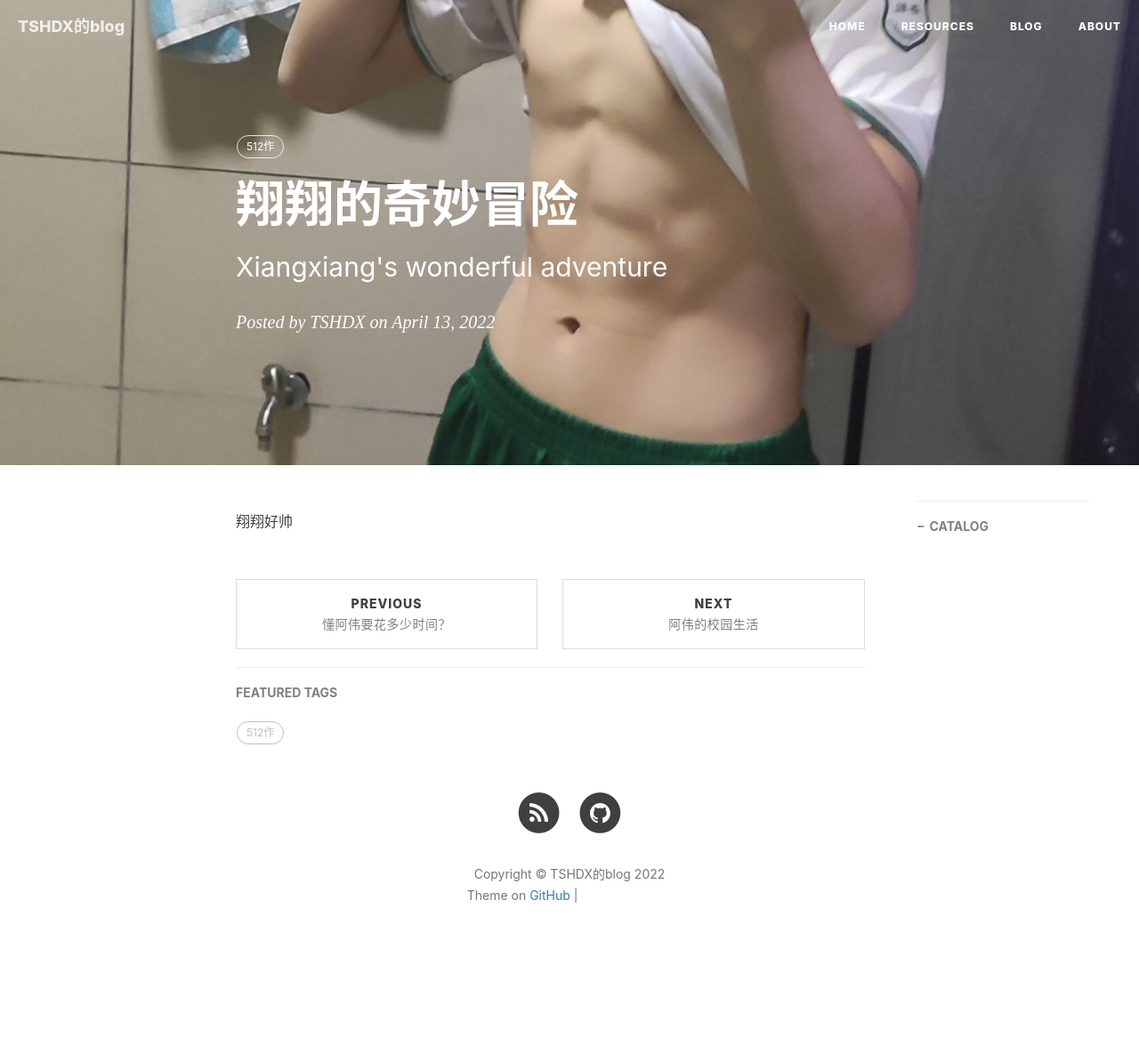
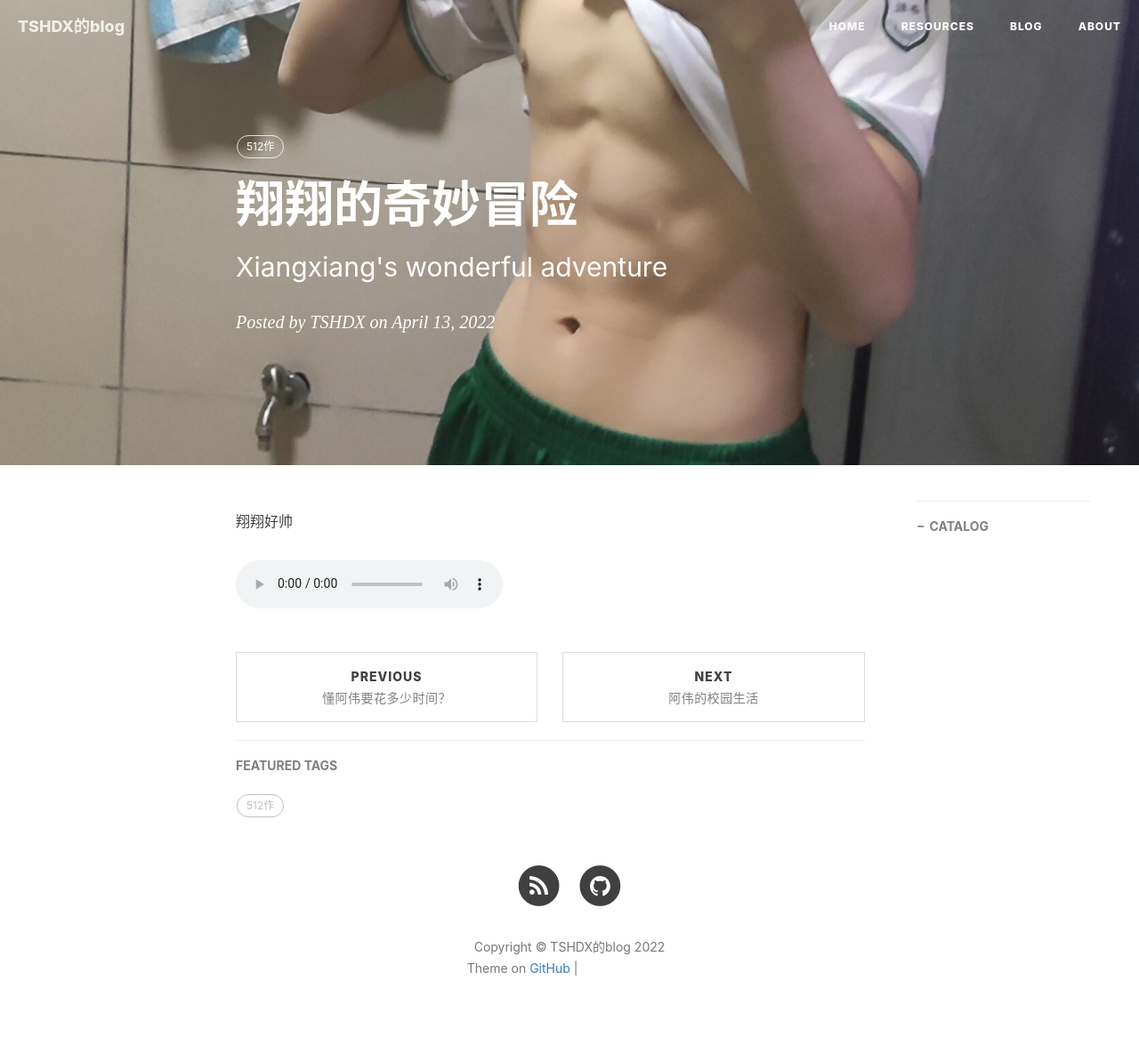
Before and after one commit to twodgirl/twodgirl.github.io, a Jekyll site: the page built from _posts/2022-4-13-翔翔的奇妙冒险.md, in a window 1280 px wide. Shown: the whole page at 89% size. Built offline with Jekyll 4.4.1, drawn with Linux system fonts in a browser that asks for light colours; nearby versions of some CDN libraries; comment, search, counter and statistics services are not loaded; before the commit the page ends 1111 px from its top, so only the background shows below that; grey boxes are pictures that could not be loaded.

Commit message:
Update 2022-4-13-翔翔的奇妙冒险.md

```diff
--- a/_posts/2022-4-13-翔翔的奇妙冒险.md
+++ b/_posts/2022-4-13-翔翔的奇妙冒险.md
@@ -10,3 +10,6 @@
     - 512作
 ---
 翔翔好帅
+
+<audio id ="audio" src = "img/DNH.m4a" controls = "controls" autoplay="autopaly">
+</audio>
```
